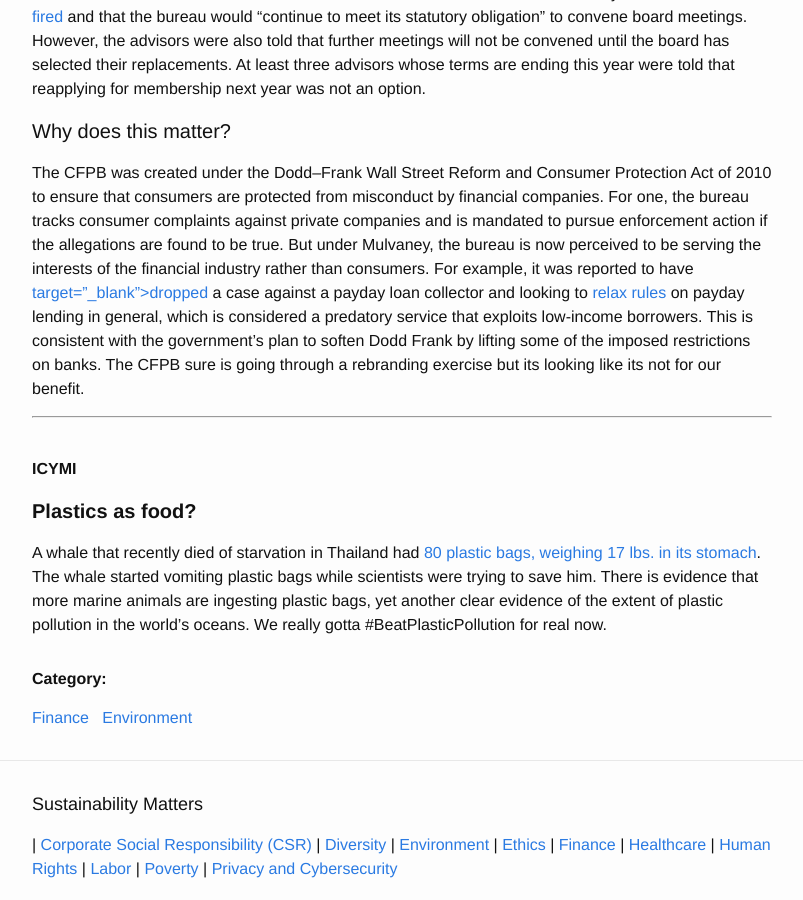
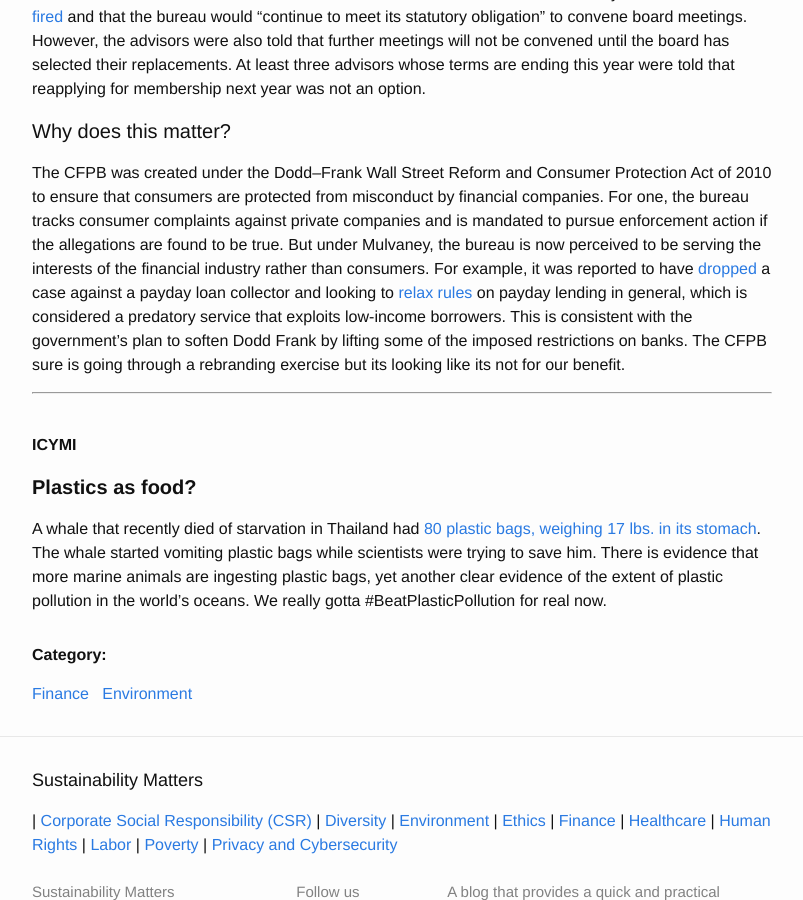
Before and after one commit to Sparkleleuk/Sustainability_Matters, a Jekyll site: the page built from _posts/2018-06-06-CFPB.markdown, in a window 1280 px wide and 900 px high, scrolled down 719 px. Shown: the whole window, without its empty margins (238-1041 px from the left). Built offline with Jekyll 4.4.1, drawn with Linux system fonts in a browser that asks for light colours.

Commit message:
fix post

```diff
--- a/_posts/2018-06-06-CFPB.markdown
+++ b/_posts/2018-06-06-CFPB.markdown
@@ -20,7 +20,7 @@ CFPB communications director John Czwartacki said that members of the advisory b
 
 #### Why does this matter?
 
-The CFPB was created under the Dodd–Frank Wall Street Reform and Consumer Protection Act of 2010 to ensure that consumers are protected from misconduct by financial companies. For one, the bureau tracks consumer complaints against private companies and is mandated to pursue enforcement action if the allegations are found to be true. But under Mulvaney, the bureau is now perceived to be serving the interests of the financial industry rather than consumers. For example, it was reported to have <a href="https://www.reuters.com/article/us-usa-cfpb-payday-exclusive/exclusive-trump-official-quietly-drops-payday-loan-case-mulls-others-sources-idUSKBN1GZ1A9"> target="_blank">dropped</a> a case against a payday loan collector and looking to <a href="http://money.cnn.com/2018/01/16/news/cfpb-payday-rule/index.html" target="_blank">relax rules</a> on payday lending in general, which is considered a predatory service that exploits low-income borrowers. This is consistent with the government's plan to soften Dodd Frank by lifting some of the imposed restrictions on banks. The CFPB sure is going through a rebranding exercise but its looking like its not for our benefit.
+The CFPB was created under the Dodd–Frank Wall Street Reform and Consumer Protection Act of 2010 to ensure that consumers are protected from misconduct by financial companies. For one, the bureau tracks consumer complaints against private companies and is mandated to pursue enforcement action if the allegations are found to be true. But under Mulvaney, the bureau is now perceived to be serving the interests of the financial industry rather than consumers. For example, it was reported to have <a href="https://www.reuters.com/article/us-usa-cfpb-payday-exclusive/exclusive-trump-official-quietly-drops-payday-loan-case-mulls-others-sources-idUSKBN1GZ1A9" target="_blank">dropped</a> a case against a payday loan collector and looking to <a href="http://money.cnn.com/2018/01/16/news/cfpb-payday-rule/index.html" target="_blank">relax rules</a> on payday lending in general, which is considered a predatory service that exploits low-income borrowers. This is consistent with the government's plan to soften Dodd Frank by lifting some of the imposed restrictions on banks. The CFPB sure is going through a rebranding exercise but its looking like its not for our benefit.
 
 * * *
 <br />
```
